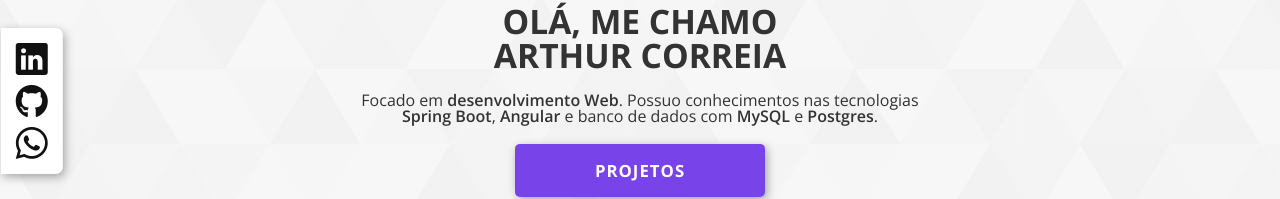
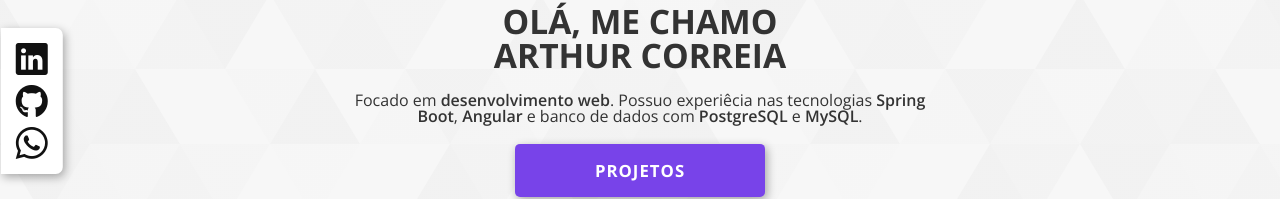
Before and after one commit to artucorreia/portfolio, an Angular app: page / in a window 1280 px wide. Shown: the part 306-505 px from the top of the page. Built offline with nearby package versions, Linux system fonts and the light colour scheme; no server answers.

Commit message:
feat (CapeComponent): refactor cape component

```diff
--- a/src/app/modules/home/components/cape/cape.component.html
+++ b/src/app/modules/home/components/cape/cape.component.html
@@ -20,14 +20,14 @@
         <article class="container">
             <h1 class="title">olá, me chamo <br> arthur correia</h1>
             <p class="content">Focado em
-                <span class="emphasis">desenvolvimento Web</span>.
-                Possuo conhecimentos nas tecnologias
+                <span class="emphasis">desenvolvimento web</span>.
+                Possuo experiêcia nas tecnologias
                 <span class="emphasis">Spring Boot</span>,
                 <span class="emphasis">Angular</span>
                 e banco de dados com
-                <span class="emphasis">MySQL</span>
+                <span class="emphasis">PostgreSQL</span>
                 e
-                <span class="emphasis">Postgres</span>.
+                <span class="emphasis">MySQL</span>.
             </p>
             <div class="div-button">
                 <a href="./#projects">
```
